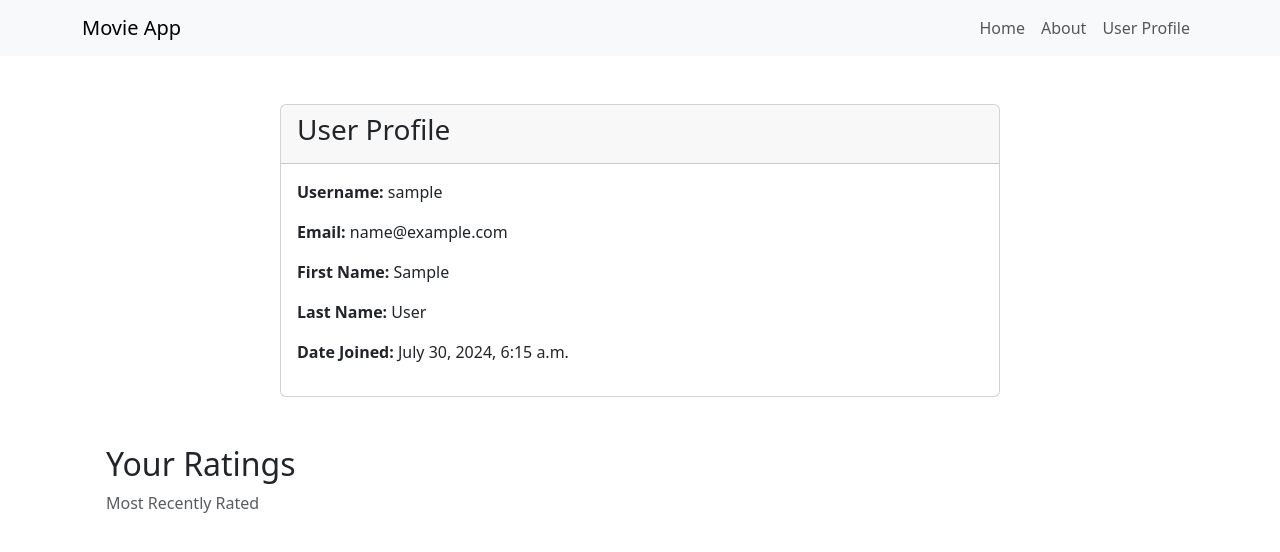
After one commit to ZippoCode/movie_App, a Django app: page /user/ in a window 1280 px wide. The commit adds this page. Shown: the top 552 px of the page. Run offline with Django 5.2, Linux system fonts and the light colour scheme; the visitor is signed in with stand-in values (Sample User, id 1); data that the repository does not hold is empty.

Commit message:
Added User Profile page

```diff
--- a/movies/templates/base.html
+++ b/movies/templates/base.html
@@ -23,6 +23,9 @@
                 <li class="nav-item">
                     <a class="nav-link" href="{% url 'about' %}">About</a>
                 </li>
+                <li class="nav-item">
+                    <a class="nav-link" href="{% url 'user_detail' %}">User Profile</a>
+                </li>
             </ul>
         </div>
     </div>
--- /dev/null
+++ b/movies/templates/user_detail.html
@@ -0,0 +1,44 @@
+{% extends 'base.html' %}
+
+{% block content %}
+    <div class="container mt-5">
+        <div class="row">
+            <div class="col-md-8 offset-md-2">
+                <div class="card">
+                    <div class="card-header">
+                        <h3>User Profile</h3>
+                    </div>
+                    <div class="card-body">
+                        <p><strong>Username:</strong> {{ user.username }}</p>
+                        <p><strong>Email:</strong> {{ user.email }}</p>
+                        <p><strong>First Name:</strong> {{ user.first_name }}</p>
+                        <p><strong>Last Name:</strong> {{ user.last_name }}</p>
+                        <p><strong>Date Joined:</strong> {{ user.date_joined }}</p>
+                    </div>
+                </div>
+            </div>
+        </div>
+        <div class="container mt-5">
+            <h2>Your Ratings</h2>
+            <p class="text-muted">Most Recently Rated</p>
+            <div class="row">
+                {% for rating in user_ratings %}
+                    <div class="col-md-3 mb-4">
+                        <div class="card h-100">
+                            <img src="{{ rating.movie.poster_url }}" class="card-img-top"
+                                 alt="{{ rating.movie.title }}">
+                            <div class="card-body">
+                                <h5 class="card-title">{{ rating.movie.title }}</h5>
+                                <p class="card-text">
+                                    <span>Release Year: {{ rating.movie.release_year }}</span><br>
+                                    <span>Rating: {{ rating.rating }}</span> <i class="bi bi-star-fill"
+                                                                                style="color: #ffd700;"></i>
+                                </p>
+                            </div>
+                        </div>
+                    </div>
+                {% endfor %}
+            </div>
+        </div>
+    </div>
+{% endblock %}
--- a/movies/website/website_urls.py
+++ b/movies/website/website_urls.py
@@ -1,10 +1,11 @@
 from django.urls import path
 
-from .website_view import home, about, movie_detail_view
+from .website_view import home, about, movie_detail_view, user_detail_view
 
 urlpatterns = [
     path('', home, name='home'),
     path('about', about, name='about'),
     path('movie/<int:id>/', movie_detail_view, name='movie_detail'),
+    path('user/', user_detail_view, name='user_detail'),
 
 ]
--- a/movies/website/website_view.py
+++ b/movies/website/website_view.py
@@ -1,11 +1,11 @@
 from django.core.paginator import Paginator, EmptyPage, PageNotAnInteger
-from django.shortcuts import render, get_object_or_404
+from django.shortcuts import render, get_object_or_404, redirect
 
-from movies.models import Movie
+from movies.models import Movie, UserRating
 
 
 def home(request):
-    movies_list = Movie.objects.all().order_by('title')
+    movies_list = Movie.objects.all().order_by('popularity')
 
     paginator = Paginator(movies_list, 10)
     page = request.GET.get('page', 1)
@@ -31,3 +31,12 @@ def movie_detail_view(request, id):
     movie = get_object_or_404(Movie, id=id)
 
     return render(request, 'movie_detail.html', {'movie': movie})
+
+
+def user_detail_view(request):
+    user = request.user
+    if not user.is_authenticated:
+        return redirect('login')
+    user_ratings = UserRating.objects.filter(user=request.user).select_related('movie').order_by('-rating')[:10]
+
+    return render(request, 'user_detail.html', {'user': user, 'user_ratings': user_ratings})
```
Also changed, not shown: movies/templates/movie_detail.html (+6 -3 lines).
